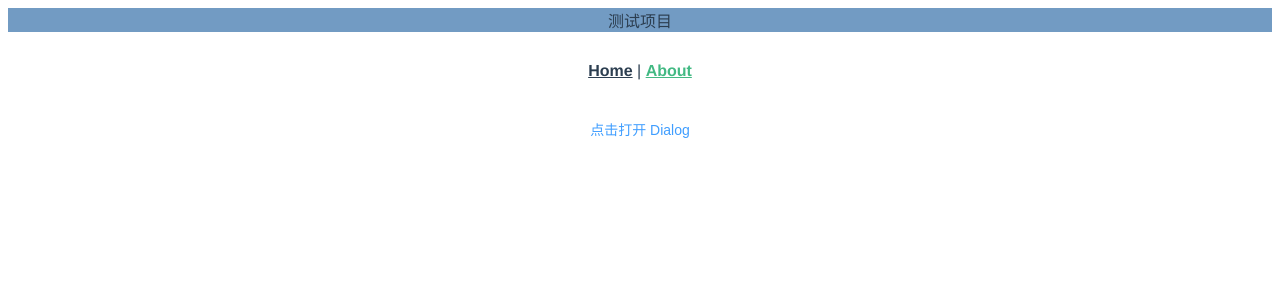
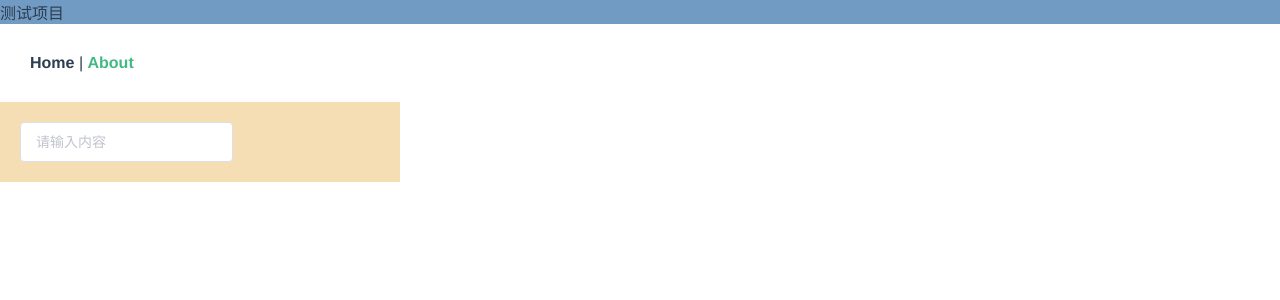
Before and after one commit to autumnLeaves-lady/Vue-M, a Vue app: page /#/about in a window 1280 px wide. Shown: the top 300 px of the page. Built offline with nearby package versions, Linux system fonts and the light colour scheme.

Commit message:
输入框提示，研究

```diff
--- a/src/App.vue
+++ b/src/App.vue
@@ -14,7 +14,6 @@
   font-family: Avenir, Helvetica, Arial, sans-serif;
   -webkit-font-smoothing: antialiased;
   -moz-osx-font-smoothing: grayscale;
-  text-align: center;
   color: #2c3e50;
   .header{
     background-color: #729bc3;
--- a/src/components/HelloWorld.vue
+++ b/src/components/HelloWorld.vue
@@ -117,25 +117,5 @@ export default {
 
 <!-- Add "scoped" attribute to limit CSS to this component only -->
 <style lang="scss" >
-.el-table .warning-row {
-  background: oldlace;
-}
 
-.el-table .success-row {
-  background: #f0f9eb;
-}
-h3 {
-  margin: 40px 0 0;
-}
-ul {
-  list-style-type: none;
-  padding: 0;
-}
-li {
-  display: inline-block;
-  margin: 0 10px;
-}
-a {
-  color: #42b983;
-}
 </style>
--- /dev/null
+++ b/src/styles/reset.scss
@@ -0,0 +1,62 @@
+blockquote,body,button,dd,dl,dt,fieldset,form,h1,h2,h3,h4,h5,h6,hr,html,iframe,input,legend,li,ol,p,pre,td,textarea,th,ul{
+  margin:0;
+  padding:0;
+}
+
+html, body {
+  width: 100%;
+}
+
+body {
+  min-width: 1000px;
+  font-size: 1rem;
+  font-family: PingFangSC,helvetica neue,hiragino sans gb,arial,microsoft yahei ui,microsoft yahei,simsun,sans-serif!important;
+  color: #606266;
+  overflow-y: hidden;
+  overflow-x: auto;
+}
+
+iframe {
+  width: 100%;
+  height: 100%;
+  border: 0;
+  outline: none;
+}
+
+a {
+  color: #0a6fe2;
+  text-decoration: none;
+}
+
+ul, ol, li {
+  list-style: none;
+}
+
+* {
+  scrollbar-base-color: #cecece;
+  scrollbar-3dlight-color: #eee;
+  scrollbar-highlight-color: #eee;
+  scrollbar-track-color: #f1f1f1;
+  // scrollbar-arrow-color: #000;
+  scrollbar-shadow-color: #eee;
+  // scrollbar-dark-shadow-color: #eee;
+  box-sizing: border-box;
+}
+*::-webkit-scrollbar {
+  width: 6px;
+  height: 6px;
+}
+*::-webkit-scrollbar-button {
+  display: none;
+}
+*::-webkit-scrollbar-track-piece {
+  background-color: #F0F8FA;
+}
+*::-webkit-scrollbar-thumb {
+  background-color: #067877;
+  border-radius: 6px;
+}
+
+textarea {
+  font-family: 'Microsoft YaHei', Arial, Helvetica, sans-serif !important;
+}
--- a/src/views/About.vue
+++ b/src/views/About.vue
@@ -1,27 +1,13 @@
 <template>
   <div class="about">
-    <el-button
-      type="text"
-      @click="dialogVisible = true"
-    >点击打开 Dialog</el-button>
-    <el-dialog
-      title="提示"
-      :visible.sync="dialogVisible"
-      width="30%"
-      :before-close="handleClose"
-    >
-      <span>这是一段信息</span>
-      <span
-        slot="footer"
-        class="dialog-footer"
-      >
-        <el-button @click="dialogVisible = false">取 消</el-button>
-        <el-button
-          type="primary"
-          @click="dialogVisible = false"
-        >确 定</el-button>
-      </span>
-    </el-dialog>
+    <el-autocomplete
+      class="inline-input"
+      v-model="input"
+      :fetch-suggestions="querySearch"
+      placeholder="请输入内容"
+      :trigger-on-focus="false"
+      @select="handleSelect"
+    ></el-autocomplete>
   </div>
 </template>
 
@@ -29,24 +15,63 @@
 export default {
   data() {
     return {
-      dialogVisible: false,
+      input: '',
+      restaurants: [],
     };
   },
+  mounted() {
+    this.restaurants = this.loadAll();
+  },
   methods: {
-    handleClose(done) {
-      this.$confirm('确认关闭？')
-        .then((a) => {
-          console.log('a: ', a);
-          done();
-        })
-        .catch((b) => {
-          console.log('b: ', b);
-        });
+    /**
+    * @description 每次聚焦时执行，输入值变化后，防抖延时执行（注意选择时不执行）
+    * @param {array} queryString 输入框的内容
+    * @param {function} cb 回调函数，返回出要显示在输入框的内容
+    */
+    querySearch(queryString, cb) {
+      console.log('queryString: ', [queryString]);
+      console.log('cb: ', cb);
+      const { restaurants } = this;
+      const results = queryString ? restaurants.filter(this.createFilter(queryString)) : restaurants;
+      // 调用 callback 返回建议列表的数据
+      cb(results);
+    },
+    createFilter(queryString) {
+      // 返回的函数时上面filter里的回调函数
+      // 输入内容必须在准备的列表里，且是从开头第一个字符匹配
+      return (restaurant) => (restaurant.value.toLowerCase().indexOf(queryString.toLowerCase()) === 0);
+    },
+    loadAll() {
+      return [
+        { value: '三全鲜食（北新泾店）', address: '长宁区新渔路144号' },
+        { value: 'Hot honey 首尔炸鸡（仙霞路）', address: '上海市长宁区淞虹路661号' },
+        { value: '新旺角茶餐厅', address: '上海市普陀区真北路988号创邑金沙谷6号楼113' },
+        { value: '泷千家(天山西路店)', address: '天山西路438号' },
+        { value: '胖仙女纸杯蛋糕（上海凌空店）', address: '上海市长宁区金钟路968号1幢18号楼一层商铺18-101' },
+        { value: '贡茶', address: '上海市长宁区金钟路633号' },
+        { value: '豪大大香鸡排超级奶爸', address: '上海市嘉定区曹安公路曹安路1685号' },
+        { value: '茶芝兰（奶茶，手抓饼）', address: '上海市普陀区同普路1435号' },
+        { value: '十二泷町', address: '上海市北翟路1444弄81号B幢-107' },
+        { value: '星移浓缩咖啡', address: '上海市嘉定区新郁路817号' },
+        { value: '阿姨奶茶/豪大大', address: '嘉定区曹安路1611号' },
+        { value: '新麦甜四季甜品炸鸡', address: '嘉定区曹安公路2383弄55号' },
+      ];
+    },
+    handleSelect(item) {
+      console.log(item);
     },
   },
 
 };
 </script>
 
-<style>
+<style lang="scss">
+.about {
+  background-color: wheat;
+  width: 400px;
+  padding: 20px;
+  .line {
+    padding: 10px 0;
+  }
+}
 </style>
--- /dev/null
+++ b/vue.config.js
@@ -0,0 +1,47 @@
+module.exports = {
+  publicPath: './',
+  runtimeCompiler: true,
+  devServer: {
+    host: '0.0.0.0',
+    port: '8030',
+  },
+  productionSourceMap: false,
+
+  configureWebpack: (config) => {
+    const configs = {};
+    configs.externals = {
+      Erizo: 'Erizo',
+    };
+    if (process.env.NODE_DEV === 'production') {
+      const terserWebpackPlugin = config.optimization.minimizer[0];
+      const { terserOptions } = terserWebpackPlugin.options;
+      terserOptions.compress.drop_console = true;
+      terserOptions.compress.drop_dugger = true;
+
+      // 抽取共用chunks
+      configs.optimization = {
+        splitChunks: {
+          chunks: 'all',
+          maxInitialRequests: 3,
+          cacheGroups: {
+            libs: {
+              name: 'chunk-vendors',
+              test: /([\\/]node_modules[\\/])|(\.(scss|css)$)/,
+              priority: 10,
+              chunks: 'initial', // 只打包初始时依赖的第三方
+            },
+            elementUI: {
+              name: 'element-ui',
+              priority: 30,
+              test: /[\\/]node_modules[\\/]element-ui[\\/]/,
+            },
+          },
+        },
+      };
+      configs.plugins = [];
+    }
+    return configs;
+  },
+
+  transpileDependencies: ['element-ui/src', 'element-ui/packages', 'echarts'],
+};
```
Also changed, not shown: src/main.js (+5 -3 lines).
